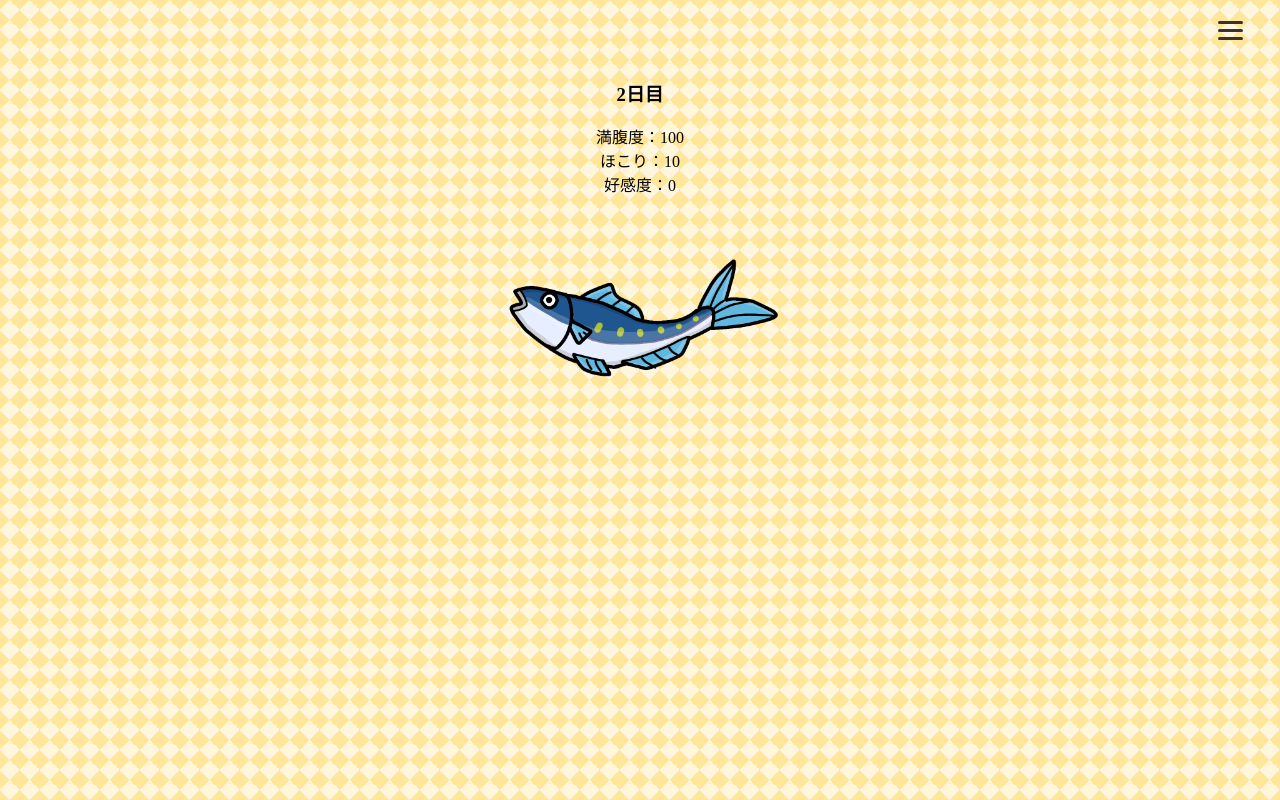
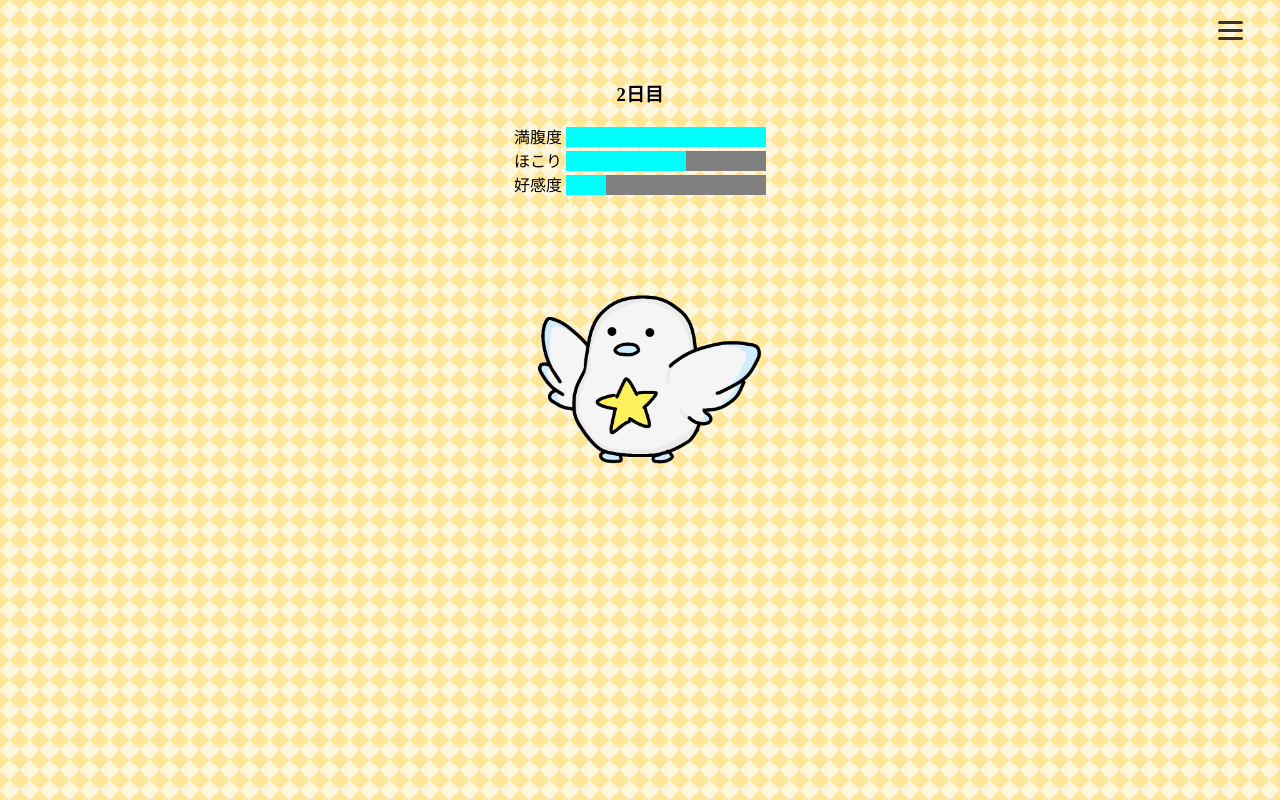
Before and after one commit to 2022AIT-OOP2-G10/Growing-Game, a Flask app: page /game in a window 1280 px wide. Run offline with Flask 2, Linux system fonts and the light colour scheme.

Commit message:
[update] 数字をステータスバーにした

```diff
--- a/static/css/game.css
+++ b/static/css/game.css
@@ -142,3 +142,13 @@ ul{
 li{
   list-style:none;
 }
+
+/* 満腹度．好感度，ほこりのバー */
+progress {
+  width: 200px;
+  height: 20px;
+  background-color: gainsboro;
+}
+progress::-webkit-progress-value {
+  background-color: cyan;
+}
--- a/templates/game.html
+++ b/templates/game.html
@@ -28,9 +28,9 @@
     <h3>{{day}}日目</h3>
     <div class="st">
       <ul>
-        <li>満腹度：{{ bird.hungry }}</li>
-        <li>ほこり：{{ bird.dust }}</li>
-        <li>好感度：{{ bird.love }}</li>
+        <li>満腹度 <progress max="100" value={{ bird.hungry }}>{{ bird.hungry }}</progress></li>
+        <li>ほこり <progress max="100" value={{ bird.dust }}>{{ bird.dust }}</progress></li>
+        <li>好感度 <progress max="100" value={{ bird.love }}>{{ bird.love }}</progress></li>
       </ul>
     </div>
     {%if status == 1%}
```
